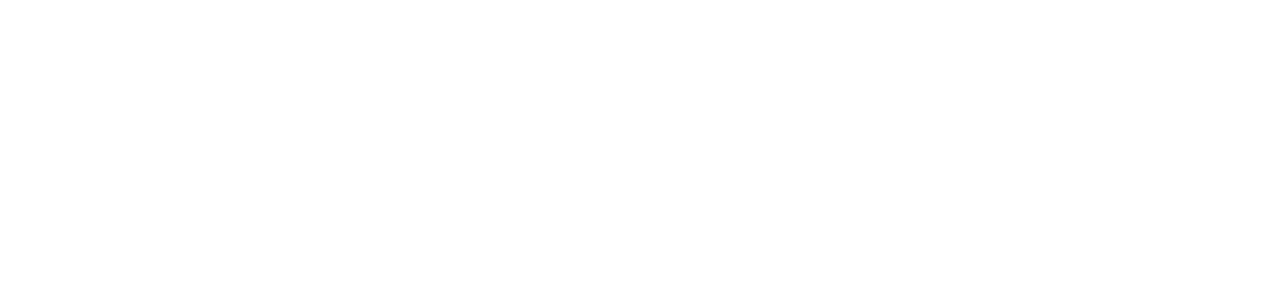
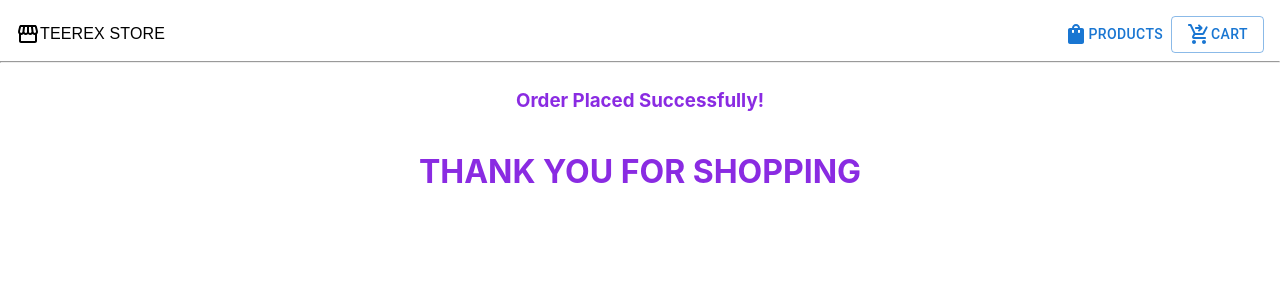
Before and after one commit to rdssurya/teerex_store, a React (Create React App) app: page /thanks in a window 1280 px wide. Before the commit this address had no page. Shown: the top 300 px of the page. Built offline with nearby package versions, Linux system fonts and the light colour scheme.

Commit message:
Main functionalities updated

```diff
--- a/src/App.js
+++ b/src/App.js
@@ -1,6 +1,7 @@
 import { BrowserRouter as Router, Route, Routes } from 'react-router-dom';
 import Products from './Components/Products';
 import Cart from './Components/Cart';
+import Thanks from './Components/Thank';
 import './App.css';
 
 function App() {
@@ -9,6 +10,7 @@ function App() {
       <Routes>
           <Route path="/" element={<Products />} />
           <Route path="/cart" element={<Cart />} />
+          <Route path="/thanks" element={<Thanks />} />
         </Routes>
     </Router>
   );
--- a/src/Components/Cart.js
+++ b/src/Components/Cart.js
@@ -1,5 +1,6 @@
 import React, { useState , useEffect } from "react";
 import { Typography, Stack } from "@mui/material";
+import {Link} from "react-router-dom";
 import Header from "./Header";
 import CartItem from "./CartItem";
 
@@ -20,7 +21,7 @@ export default function Cart(){
         setValue(totalSum);
     }
 
-    const dummy=()=>{
+    const updatingTheQuantityOfCartItems=()=>{
         setCartItems([...JSON.parse(localStorage.getItem('CartItems'))]);
     }
 
@@ -39,13 +40,13 @@ export default function Cart(){
                         qty={cartItem.qty}
                         currency={cartItem.currency}
                         id={cartItem.id}
-                        handleChange={dummy}
+                        handleChange={updatingTheQuantityOfCartItems}
                     />
                 ))}
             </Stack>
             <Stack marginX={'1rem'}>
                 <Typography>Total Cost: {value} INR</Typography>
-                <button>CHECKOUT</button>
+                <Link to="/thanks"><button onClick={()=>{localStorage.clear();}}>CHECKOUT</button></Link>
             </Stack>
         </Stack>
         </>
--- a/src/Components/ProductCard.js
+++ b/src/Components/ProductCard.js
@@ -69,6 +69,7 @@ export default function ProductCard(props) {
                 qty:1
             };
             localStorage.setItem('CartItems',JSON.stringify([...itemsInCart,obj]));
+            alert('Product added to cart. Click on Cart Button to view cart');
         }
     };
 
--- /dev/null
+++ b/src/Components/Thank.js
@@ -0,0 +1,16 @@
+import React from "react";
+import Header from "./Header";
+import "../Styles/Thanks.css";
+
+
+export default function Thanks(){
+    return (
+        <>
+            <Header/>
+            <div className="thanks">
+                <h3>Order Placed Successfully!</h3>
+                <h1>THANK YOU FOR SHOPPING</h1>
+            </div>
+        </>
+    );
+}
--- /dev/null
+++ b/src/Styles/Thanks.css
@@ -0,0 +1,7 @@
+.thanks{
+    display: flex;
+    flex-direction: column;
+    justify-content: center;
+    align-items: center;
+    color: blueviolet;
+}
```
